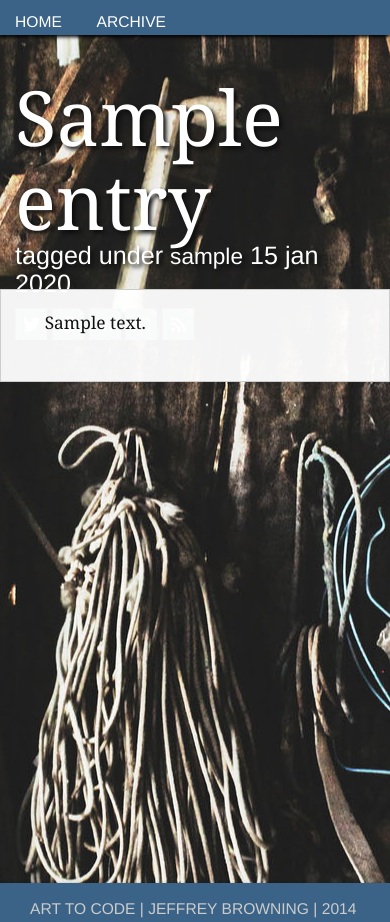
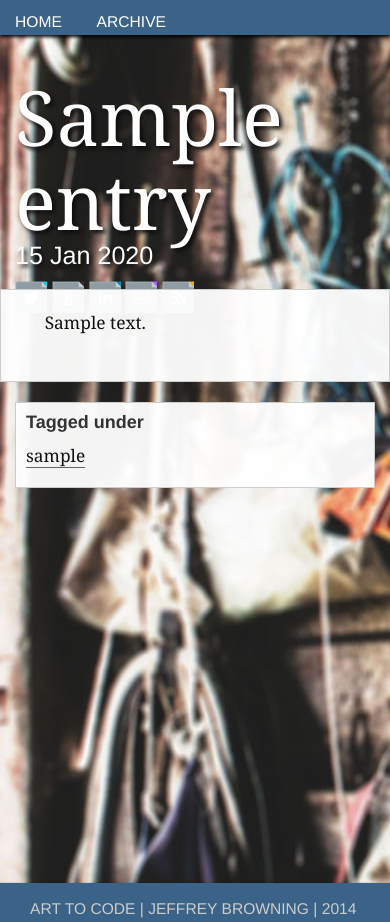
Before and after one commit to jeffreybrowning/blog, a Django app: a page that uses blog/templates/blog/entry.html in a window 390 px wide. Run offline with Django 3.2, Linux system fonts and the light colour scheme; tables that the repository leaves empty hold one stand-in row (values such as "Sample post"); parts of the project's set-up code (start-up, migrations or seed data) failed here and were passed over; some libraries are stand-ins or nearby versions.

Commit message:
tiles background to help loading on mobile devices

```diff
--- a/blog/static/blog/style.css
+++ b/blog/static/blog/style.css
@@ -7,9 +7,9 @@ html, body {
 }
 
 html {
-    background-image: url('garage.jpg');
+    background-image: url('garage_1.jpg'), url('garage_2.jpg');
     background-repeat: no-repeat;
-    background-position: center;
+    background-position: 0px center, 1024px center;
     background-attachment: fixed !important;
     height: 100%;
     width: 100%;
--- a/blog/templates/blog/entry.html
+++ b/blog/templates/blog/entry.html
@@ -5,12 +5,7 @@
 <section id="jumbotron">
 	<section class="container">
 		<h1 style="margin-bottom:0;">{{object.title}}</h1>
-		<h3 style="text-transform:lowercase;">Tagged under
-				{% for tag in object.tags.all %}
-					<a href='{% url "tag_index" tag=tag.slug %}' class='link'>{{tag.slug}}</a>
-					{% if not forloop.last %}//
-					{% endif%}
-				{% endfor %}  {{object.created|date:"d M Y"}}</h3>
+		<h3>{{object.created|date:"d M Y"}}</h3>
 		<a href="https://twitter.com/Art_to_Code" target="_blank" class="twitter-icon"></a>
 		<a href="https://github.com/jeffreybrowning" target="_blank" class="github-icon"></a>
 		<a href="http://www.linkedin.com/pub/jeffrey-browning/49/636/a30/" target="_blank" class="linkedin-icon"></a>
@@ -53,6 +48,12 @@
 			</section>
 		</section>
 		{% endif %}
+		<section class="side-entry">
+			<h4>Tagged under</h4>
+			{% for tag in object.tags.all %}
+				<p style="text-indent:0px;"><a href='{% url "tag_index" tag=tag.slug %}' class='link-body'>{{tag.slug}}</a></p>
+			{% endfor %}
+		</section>
 	</section>
 </section>
 {% endblock %}
```
Also changed, not shown: blog/static/blog/garage_1.jpg (added), blog/static/blog/garage_2.jpg (added).
